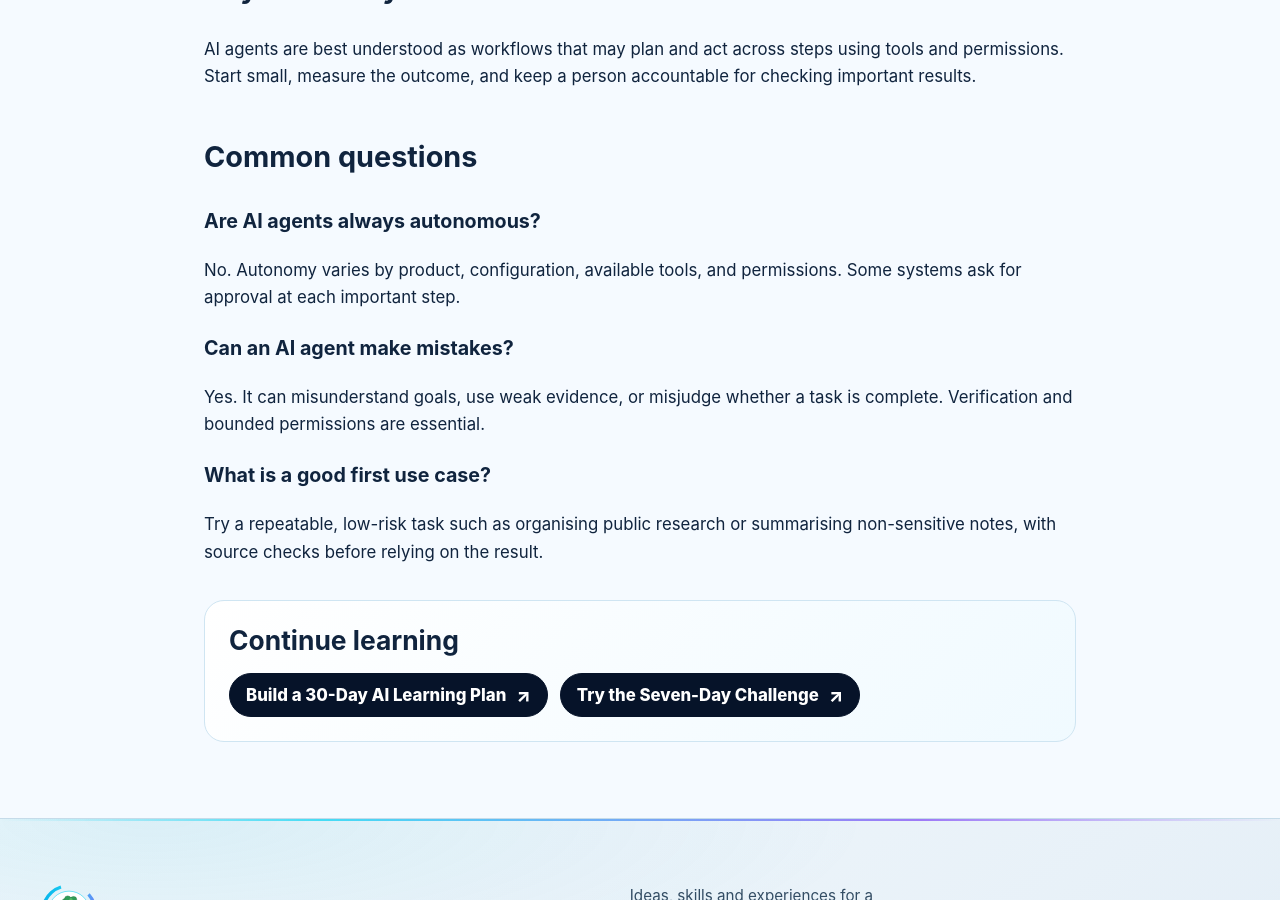
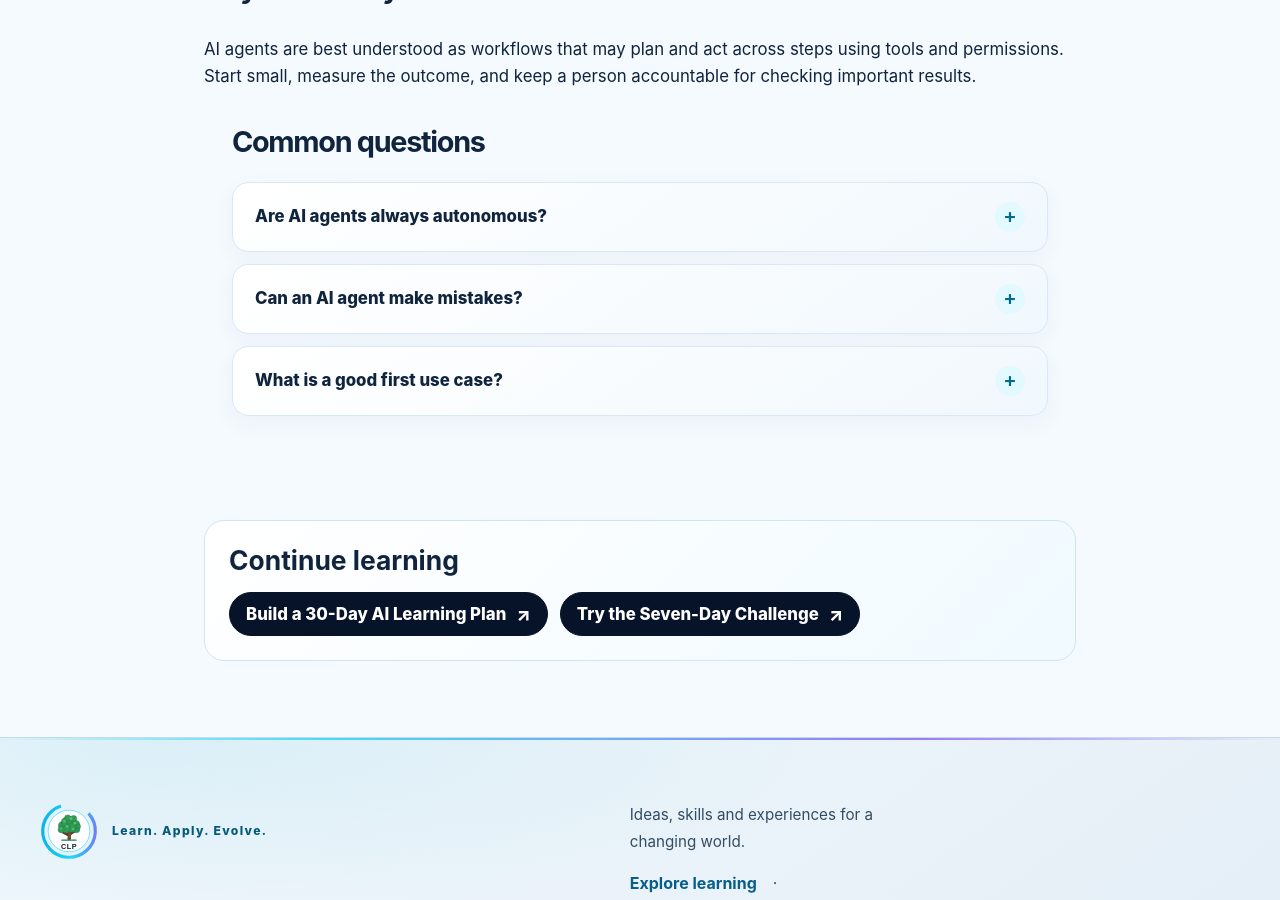
Before and after one commit to sanjeevkshu/clp, a Jekyll site: the page built from learn/ai-agents.md, in a window 1280 px wide and 900 px high, scrolled down 1811 px. Built offline with Jekyll 4.4.1, drawn with Linux system fonts in a browser that asks for light colours; some of the changed lines change nothing that is shown.

Commit message:
Use shared FAQ accordion on learn/ai-agents.md

```diff
--- a/learn/ai-agents.md
+++ b/learn/ai-agents.md
@@ -2,6 +2,16 @@
 title: "AI Agents: Chatbot Se Aage Kya?"
 description: "A practical guide to chatbots versus AI agents, tool use, workflows, limitations, and human oversight."
 permalink: /learn/ai-agents/
+faq_items:
+  - question: "Are AI agents always autonomous?"
+    answer: >-
+      No. Autonomy varies by product, configuration, available tools, and permissions. Some systems ask for approval at each important step.
+  - question: "Can an AI agent make mistakes?"
+    answer: >-
+      Yes. It can misunderstand goals, use weak evidence, or misjudge whether a task is complete. Verification and bounded permissions are essential.
+  - question: "What is a good first use case?"
+    answer: >-
+      Try a repeatable, low-risk task such as organising public research or summarising non-sensitive notes, with source checks before relying on the result.
 ---
 <article class="prose learning-article">
   <header class="learning-article-hero">
@@ -24,10 +34,8 @@ permalink: /learn/ai-agents/
   <ol><li>Choose a repetitive, low-risk task.</li><li>Write down the steps and the expected output.</li><li>Identify which steps AI can assist with and what evidence must be checked.</li><li>Run one trial and compare the result with your usual method.</li><li>Record time saved, errors found, and what still required human judgement.</li></ol>
   <h2>Key takeaway</h2>
   <p>AI agents are best understood as workflows that may plan and act across steps using tools and permissions. Start small, measure the outcome, and keep a person accountable for checking important results.</p>
-  <h2>Common questions</h2>
-  <h3>Are AI agents always autonomous?</h3><p>No. Autonomy varies by product, configuration, available tools, and permissions. Some systems ask for approval at each important step.</p>
-  <h3>Can an AI agent make mistakes?</h3><p>Yes. It can misunderstand goals, use weak evidence, or misjudge whether a task is complete. Verification and bounded permissions are essential.</p>
-  <h3>What is a good first use case?</h3><p>Try a repeatable, low-risk task such as organising public research or summarising non-sensitive notes, with source checks before relying on the result.</p>
+
+{% include faq-accordion.html id="ai-agents-faq" title="Common questions" items=page.faq_items %}
   <section class="article-cta-section" aria-labelledby="article-cta-title">
     <h2 id="article-cta-title">Continue learning</h2>
     <div class="article-cta-group">
```
